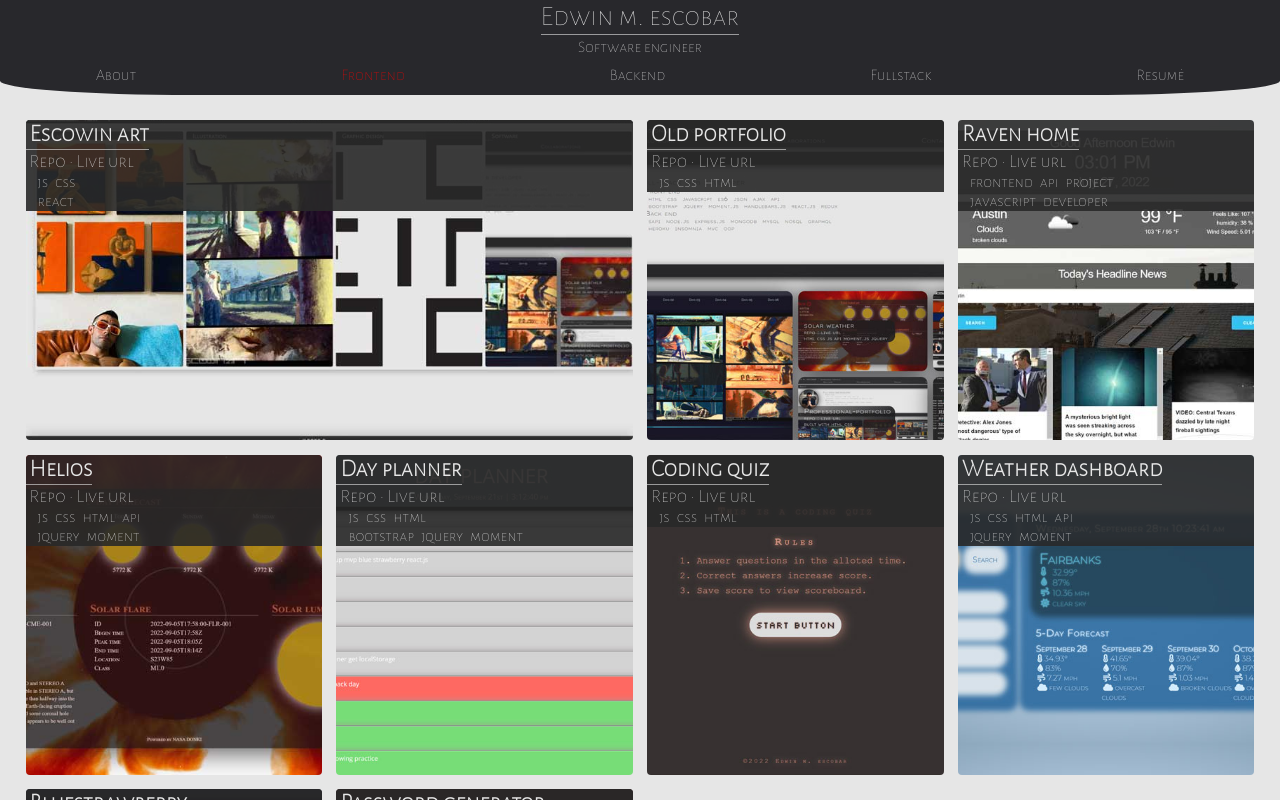
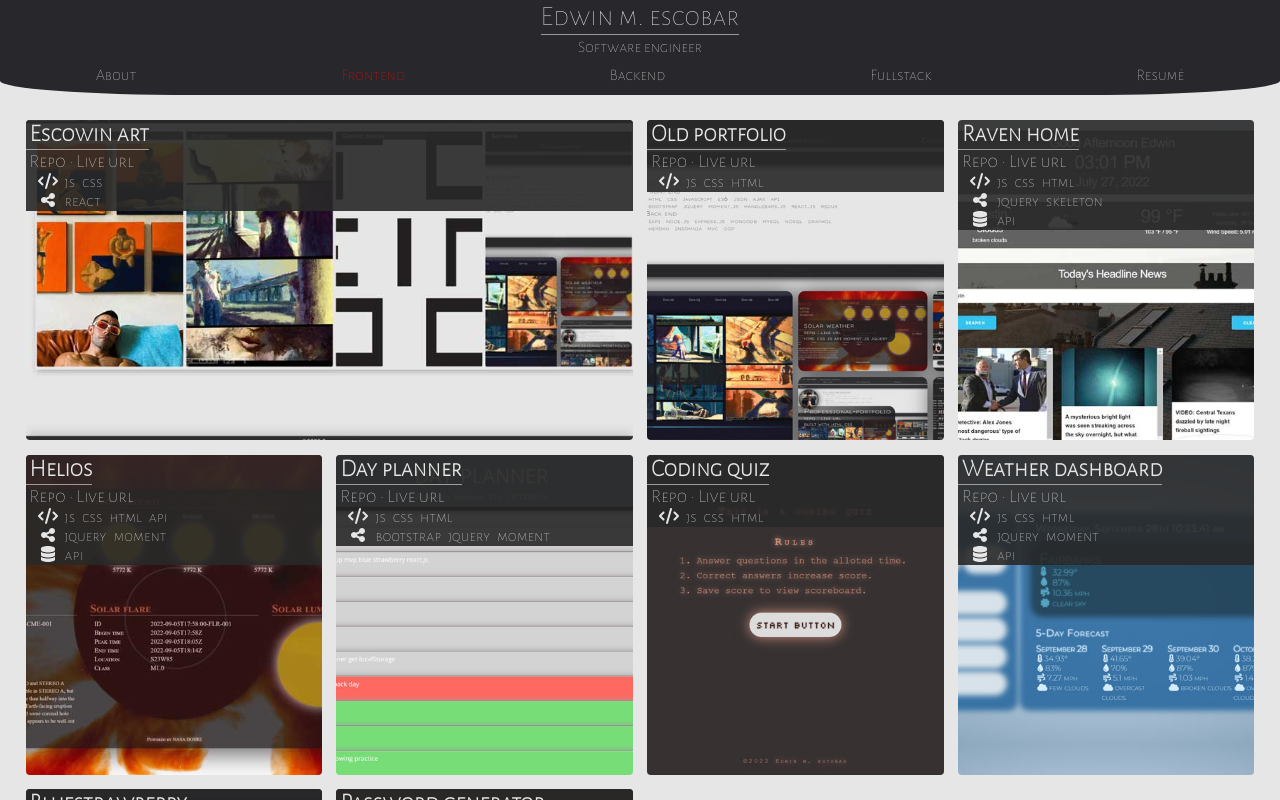
Before and after one commit to escowin/portfolio, a React (Create React App) app: page / in a window 1280 px wide. Both pictures are taken after a click on the item "Frontend". Shown: the top 800 px of the page. Built offline with nearby package versions, Linux system fonts and the light colour scheme; a web font is replaced by a local one.

Commit message:
used ternary operators to determine whether to show adjusted applications data

```diff
--- a/src/assets/data/index.js
+++ b/src/assets/data/index.js
@@ -205,7 +205,6 @@ const portfolioData = {
         repo: "https://github.com/escowin/professional-portfolio",
         liveUrl: "https://escowin.github.io/professional-portfolio",
         languages: "js css html",
-        dialects: "",
         highlight: false,
         collaboration: false,
       },
@@ -215,7 +214,6 @@ const portfolioData = {
         repo: "https://github.com/escowin/password-generator",
         liveUrl: "https://escowin.github.io/password-generator/",
         languages: "js css html",
-        dialects: "",
         highlight: false,
         collaboration: false,
       },
@@ -225,7 +223,6 @@ const portfolioData = {
         repo: "https://github.com/escowin/coding-quiz",
         liveUrl: "https://escowin.github.io/coding-quiz/",
         languages: "js css html",
-        dialects: "",
         highlight: false,
         collaboration: false,
       },
@@ -234,8 +231,9 @@ const portfolioData = {
         id: "weather-dashboard",
         repo: "https://github.com/escowin/weather-dashboard",
         liveUrl: "https://escowin.github.io/weather-dashboard/",
-        languages: "js css html api",
+        languages: "js css html",
         dialects: "jquery moment",
+        database: "api",
         highlight: false,
         collaboration: false,
       },
@@ -266,16 +264,18 @@ const portfolioData = {
         liveUrl: "https://escowin.github.io/helios",
         languages: "js css html api",
         dialects: "jquery moment",
+        database: "api",
         highlight: false,
         collaboration: false,
       },
       {
         name: "Raven home",
         id: "raven-home",
-        repo: "https://github.com/escowin/raven-home",
+        repo: "https://github.com/escowin/RavenclawG-2",
         liveUrl: "https://escowin.github.io/RavenclawG-2/",
-        languages: "frontend api project",
-        dialects: "javascript developer",
+        languages: "js css html",
+        dialects: "jquery skeleton",
+        database: "api",
         highlight: false,
         collaboration: true,
       },
@@ -286,7 +286,7 @@ const portfolioData = {
         id: "team-profile-generator",
         repo: "https://github.com/escowin/team-profile-generator",
         liveUrl: null,
-        languages: "oop · js css",
+        languages: "js css",
         dialects: "node inquirer jest",
         highlight: false,
         collaboration: false,
@@ -316,8 +316,9 @@ const portfolioData = {
         id: "employee-tracker",
         repo: "https://github.com/escowin/employee-tracker",
         liveUrl: null,
-        languages: "js mysql",
+        languages: "js sql",
         dialects: "node express inquirer",
+        database: "mysql",
         highlight: false,
         collaboration: false,
       },
@@ -326,8 +327,9 @@ const portfolioData = {
         id: "fantastic-umbrella",
         repo: "https://github.com/escowin/fantastic-umbrella",
         liveUrl: null,
-        languages: "js mysql",
+        languages: "js",
         dialects: "node express sequelize",
+        database: "mysql",
         highlight: false,
         collaboration: false,
       },
@@ -336,8 +338,9 @@ const portfolioData = {
         id: "social-network",
         repo: "https://github.com/escowin/social-network",
         liveUrl: null,
-        languages: "js mongodb",
+        languages: "js",
         dialects: "node express mongoose",
+        database: "mongodb",
         highlight: true,
         collaboration: false,
       },
@@ -368,8 +371,9 @@ const portfolioData = {
         id: "fitness-logbook",
         repo: "https://github.com/escowin/fitness-logbook",
         liveUrl: null,
-        languages: "js css mysql",
-        dialects: "node express handlebars sequelize",
+        languages: "js css sql",
+        dialects: "node express sequelize handlebars",
+        database: "mysql",
         highlight: true,
         collaboration: false,
       },
@@ -378,8 +382,9 @@ const portfolioData = {
         id: "vvh-financial",
         repo: "https://github.com/escowin/vvh-financial",
         liveUrl: null,
-        languages: "js css mysql",
-        dialects: "node express handlebars sequelize",
+        languages: "js css handlebars",
+        dialects: "node express sequelize bcrypt",
+        database: "mysql",
         highlight: false,
         collaboration: false,
       },
@@ -388,8 +393,9 @@ const portfolioData = {
         id: "smart-home",
         repo: "https://github.com/escowin/smart-home",
         liveUrl: "https://young-earth-27956.herokuapp.com/",
-        languages: "mern project",
-        dialects: "frontend lead",
+        languages: "js css",
+        dialects: "express react node bcrypt",
+        database: "mongodb",
         highlight: false,
         collaboration: true,
       },
@@ -398,8 +404,9 @@ const portfolioData = {
         id: "auction-house",
         repo: "https://github.com/escowin/auction-house",
         liveUrl: "https://stormy-fjord-57144.herokuapp.com/",
-        languages: "mvc project",
-        dialects: "frontend lead",
+        languages: "js css handlebars",
+        dialects: "express node sequelize bcrypt",
+        database: "mysql",
         highlight: false,
         collaboration: true,
       },
@@ -408,8 +415,9 @@ const portfolioData = {
         id: "address-book",
         repo: "https://github.com/escowin/address-book-escobar-edwin",
         liveUrl: null,
-        languages: "ruby postgresql",
+        languages: "ruby sql",
         dialects: "rails bootstrap",
+        database: "postgresql",
         highlight: false,
         collaboration: false,
       },
--- a/src/pages/Portfolio.js
+++ b/src/pages/Portfolio.js
@@ -1,7 +1,12 @@
+import { FontAwesomeIcon } from "@fortawesome/react-fontawesome";
 import portfolioData from "../assets/data";
 import "../assets/css/portfolio.css";
 import "../assets/css/applications.css";
-
+import {
+  faDatabase,
+  faCode,
+  faShareNodes,
+} from "@fortawesome/free-solid-svg-icons";
 function Portfolio({ selectedPortfolio }) {
   // portfolio consists of frontend, backend, and fullstack applications
   const portfolio = portfolioData.applications;
@@ -25,18 +30,40 @@ function Portfolio({ selectedPortfolio }) {
     <section className="portfolio">
       {modifiedPortfolio &&
         modifiedPortfolio.map((project, index) => (
-          <article key={index} id={project.id} className={`project ${project.highlight ? 'highlight' : ''}`}>
+          <article
+            key={index}
+            id={project.id}
+            className={`project ${project.highlight ? "highlight" : ""}`}
+          >
             <div className="project-details">
               <h2>{project.name}</h2>
               <h3 className="project-links">
                 <span onClick={() => window.open(project.repo)}>Repo</span>
                 {project.liveUrl && (
-                  <span onClick={() => window.open(project.liveUrl)}> · Live url
+                  <span onClick={() => window.open(project.liveUrl)}>
+                    {" "}
+                    · Live url
                   </span>
                 )}
               </h3>
-              <p>{project.languages}</p>
-              <p>{project.dialects}</p>
+              <p>
+                <FontAwesomeIcon icon={faCode} /> {project.languages}
+              </p>
+              {project.dialects ? (
+                <p>
+                  <FontAwesomeIcon icon={faShareNodes} /> {project.dialects}
+                </p>
+              ) : (
+                ""
+              )}
+              {project.database ? (
+                <p>
+                  <FontAwesomeIcon icon={faDatabase} /> {project.database}
+                </p>
+              ) : (
+                ""
+              )}
+              {}
             </div>
           </article>
         ))}
```
